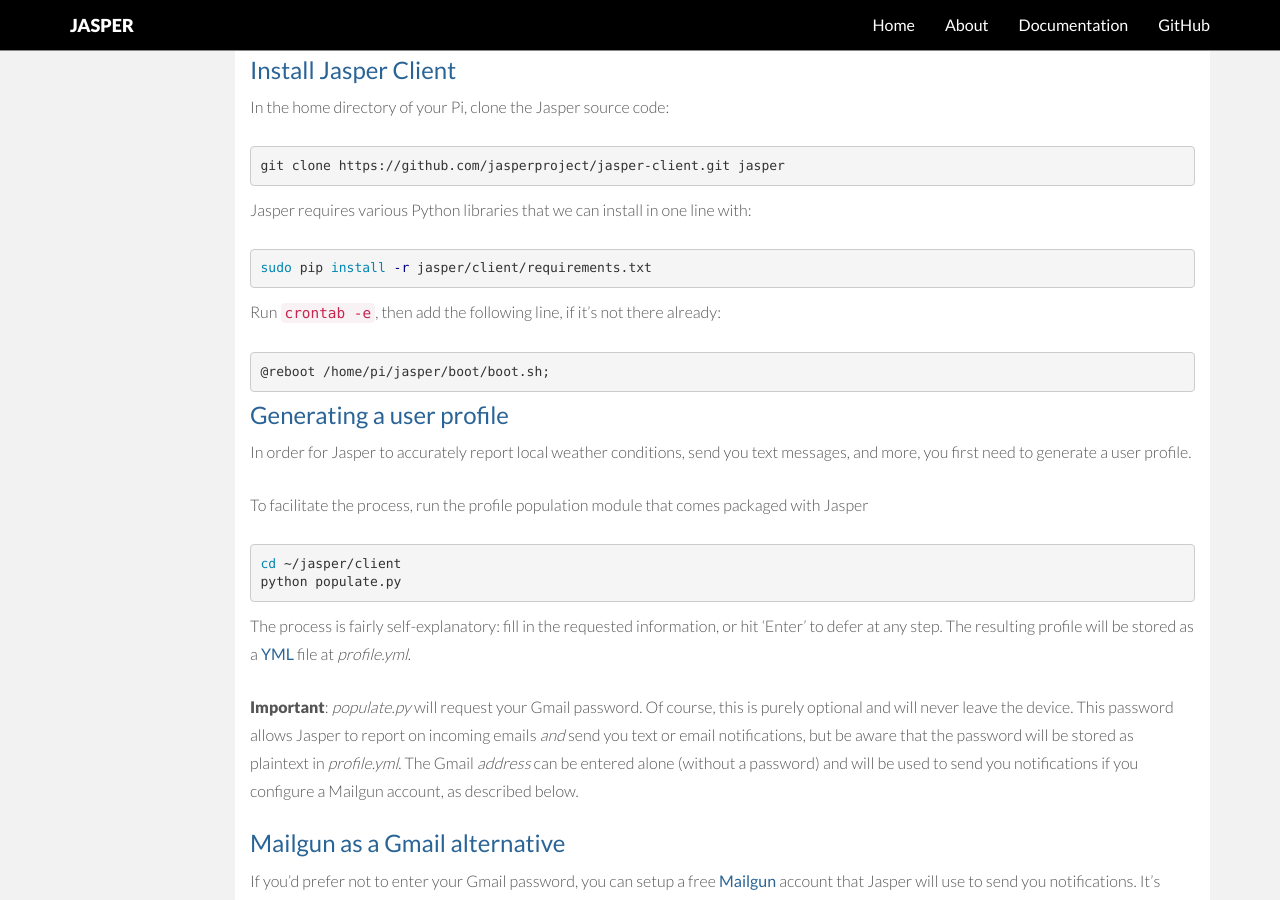
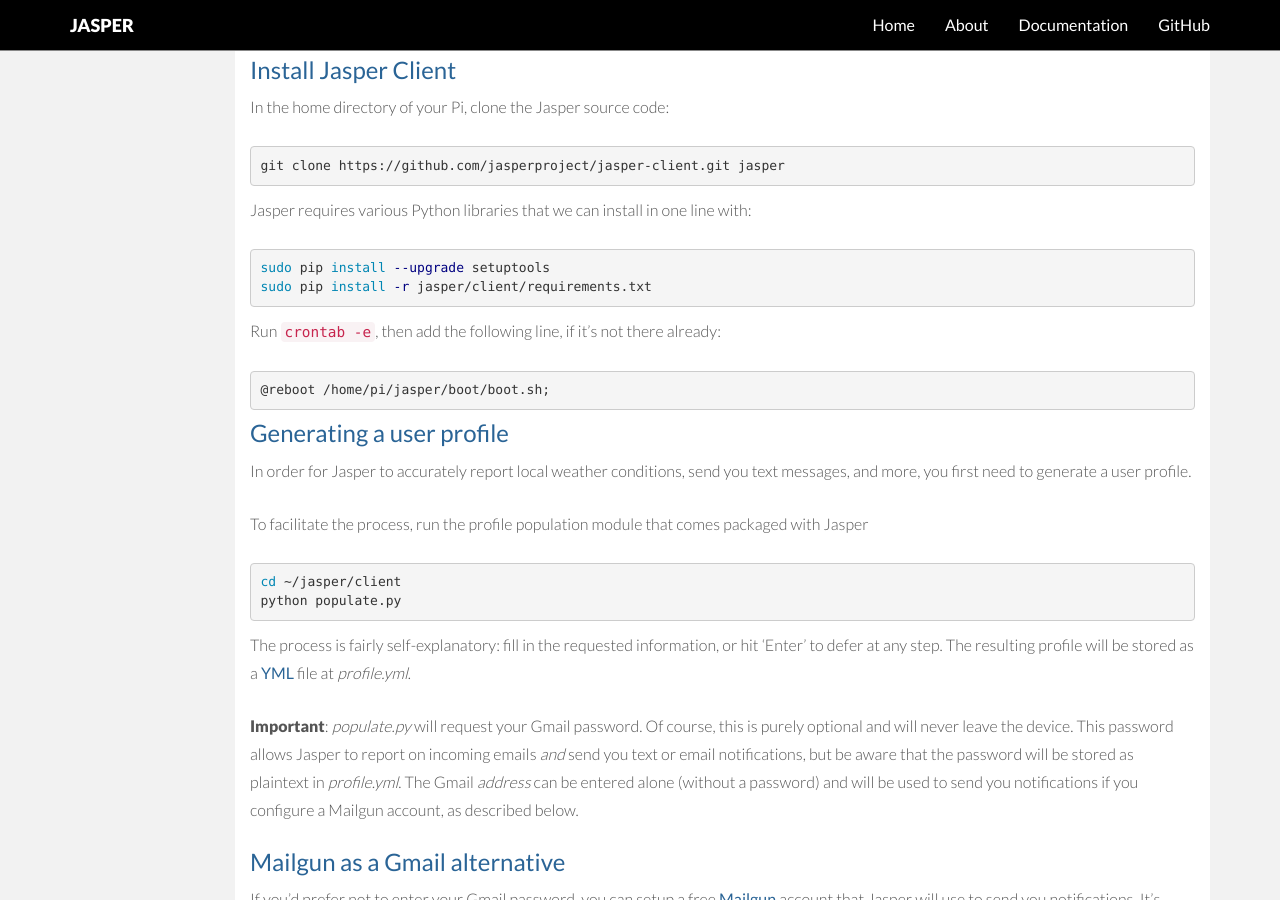
Before and after one commit to jasperproject/jasperproject.github.io, a Jekyll site: the page built from documentation/software/index.md, in a window 1280 px wide and 900 px high, scrolled down 4637 px. Built offline with Jekyll 4.4.1, drawn with Linux system fonts in a browser that asks for light colours; nearby versions of some CDN libraries.

Commit message:
setuptools fix

```diff
--- a/documentation/software/index.md
+++ b/documentation/software/index.md
@@ -251,6 +251,7 @@
 Jasper requires various Python libraries that we can install in one line with:
 
 {% highlight bash %}
+sudo pip install --upgrade setuptools
 sudo pip install -r jasper/client/requirements.txt
 {% endhighlight %}
 
```
